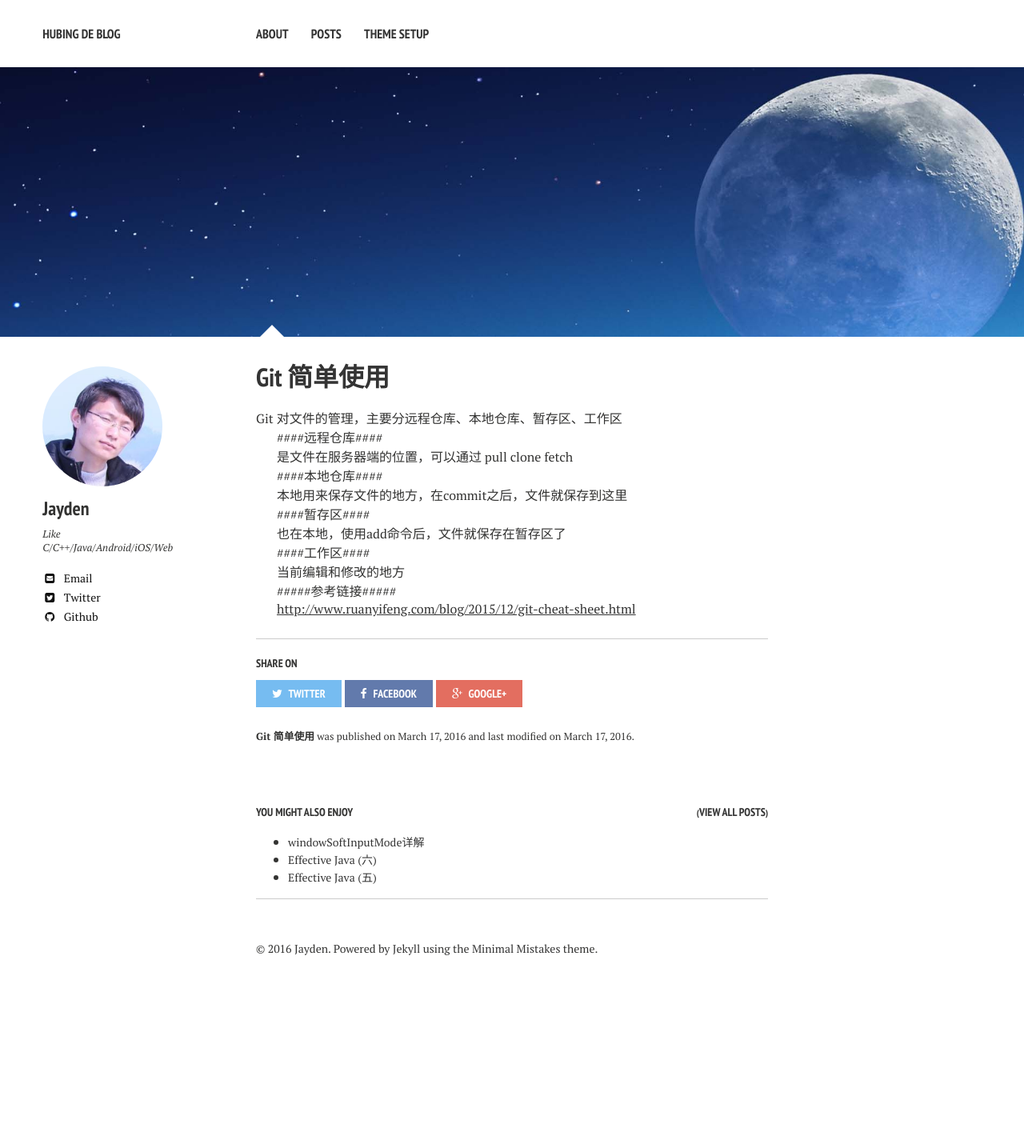
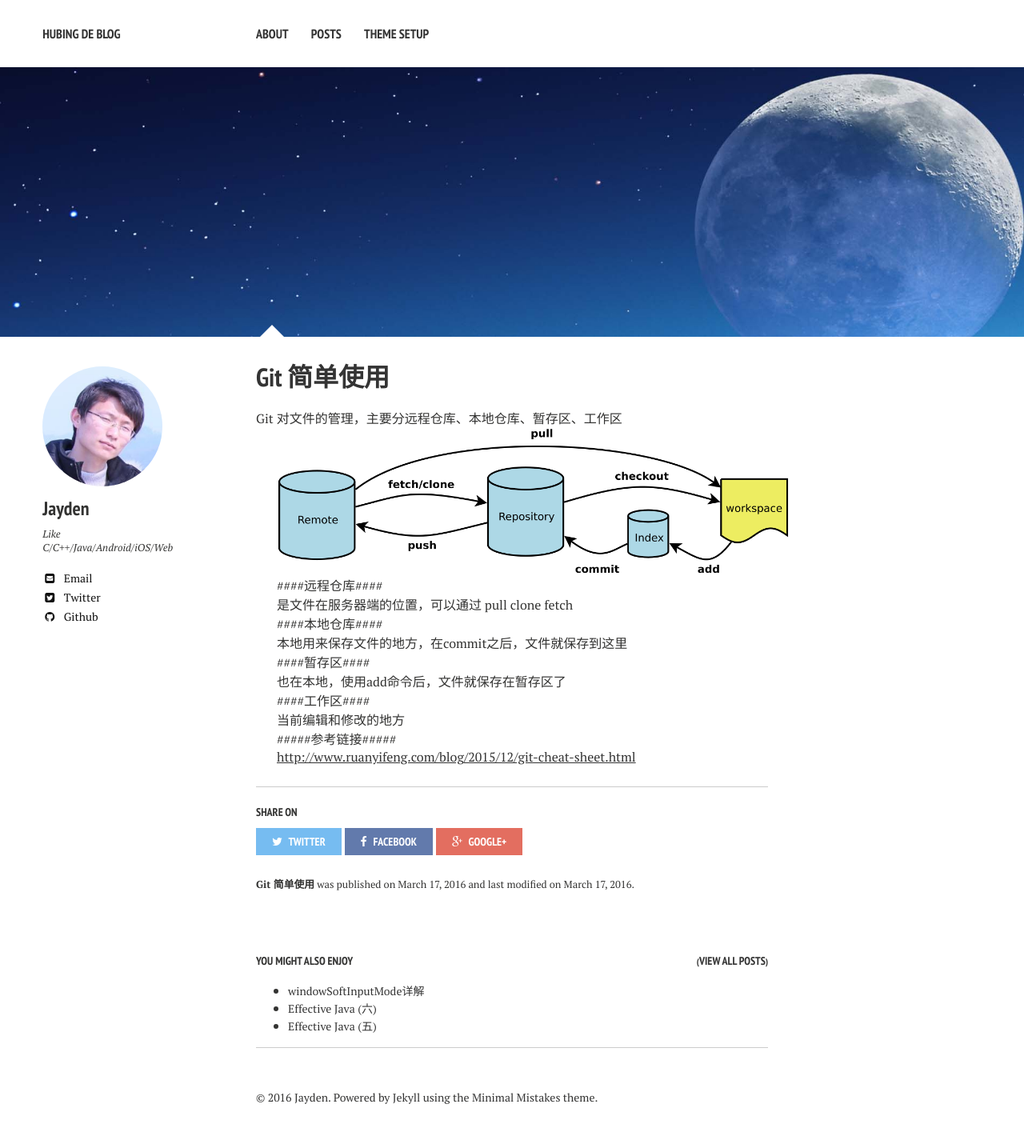
Before and after one commit to dreamhb/dreamhb.github.io, a Jekyll site: the page built from _posts/2016-03-17-Git.md, in a window 1280 px wide. Shown: the whole page at 80% size. Built offline with Jekyll 4.4.1, drawn with Linux system fonts in a browser that asks for light colours; nearby versions of some CDN libraries; comment, search, counter and statistics services are not loaded; before the commit the page ends 1244 px from its top, so only the background shows below that.

Commit message:
add picture

```diff
--- a/_posts/2016-03-17-Git.md
+++ b/_posts/2016-03-17-Git.md
@@ -12,6 +12,7 @@ image:
 
 Git 对文件的管理，主要分远程仓库、本地仓库、暂存区、工作区
 
+![git flow](../images/git_flow.png)
 
 
 ####远程仓库####
```
